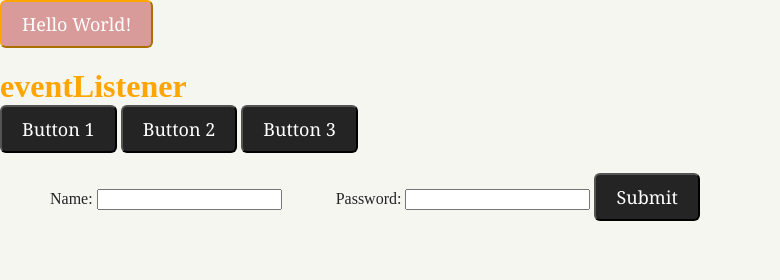
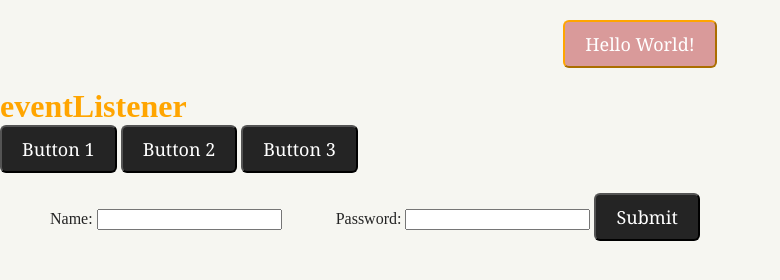
Before and after one commit to Silje32/eventListener, a plain HTML site: page index.html in a window 1280 px wide. Shown: the whole page, without its empty margins (0-780 px from the left). Drawn offline with Linux system fonts and the light colour scheme.

Commit message:
Centered the hello world button

```diff
--- a/style.css
+++ b/style.css
@@ -34,6 +34,11 @@ button {
   font-size: 18px;
   border-radius: 6px;
   padding: 10px 20px;
+  display: block;
+  margin-left: auto;
+  margin-right: auto;
+  margin-top: 20px;
+  margin-bottom: 20px;
 }
 label {
   color: var(--brown);
```
